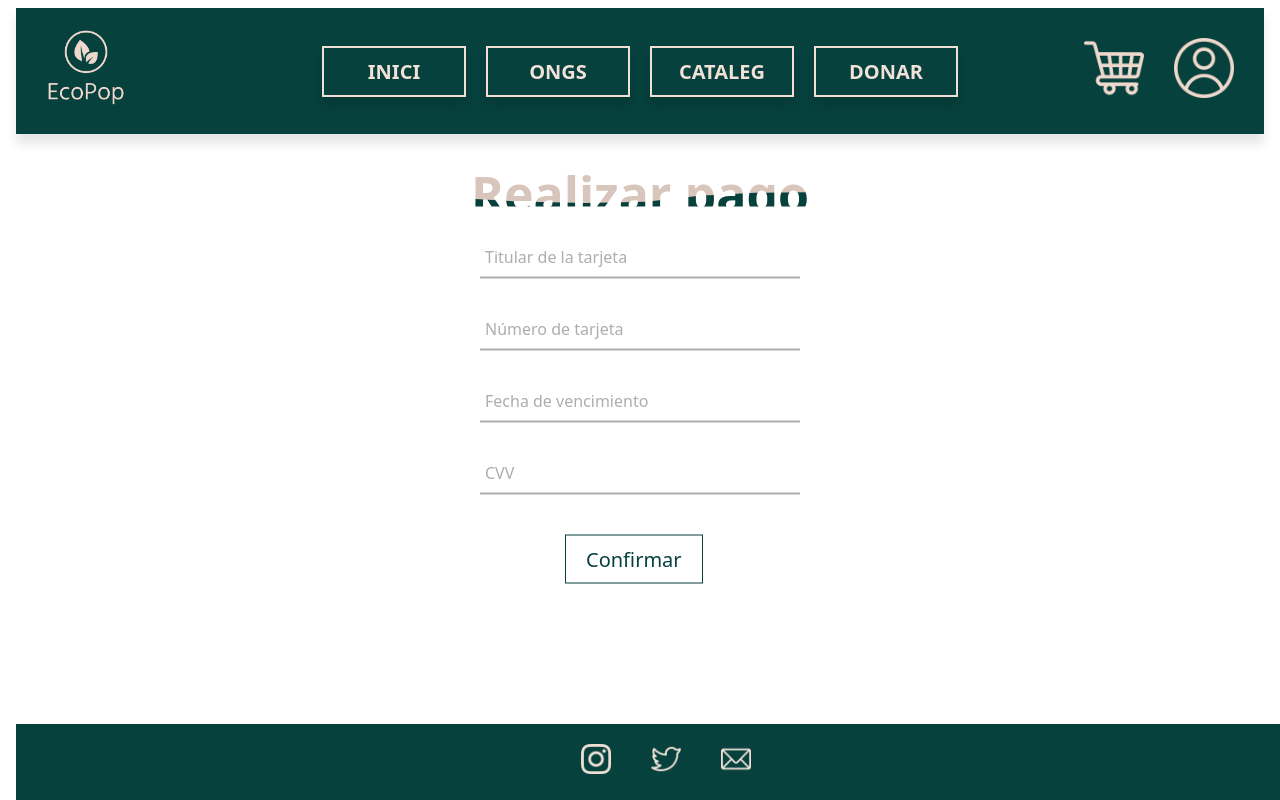
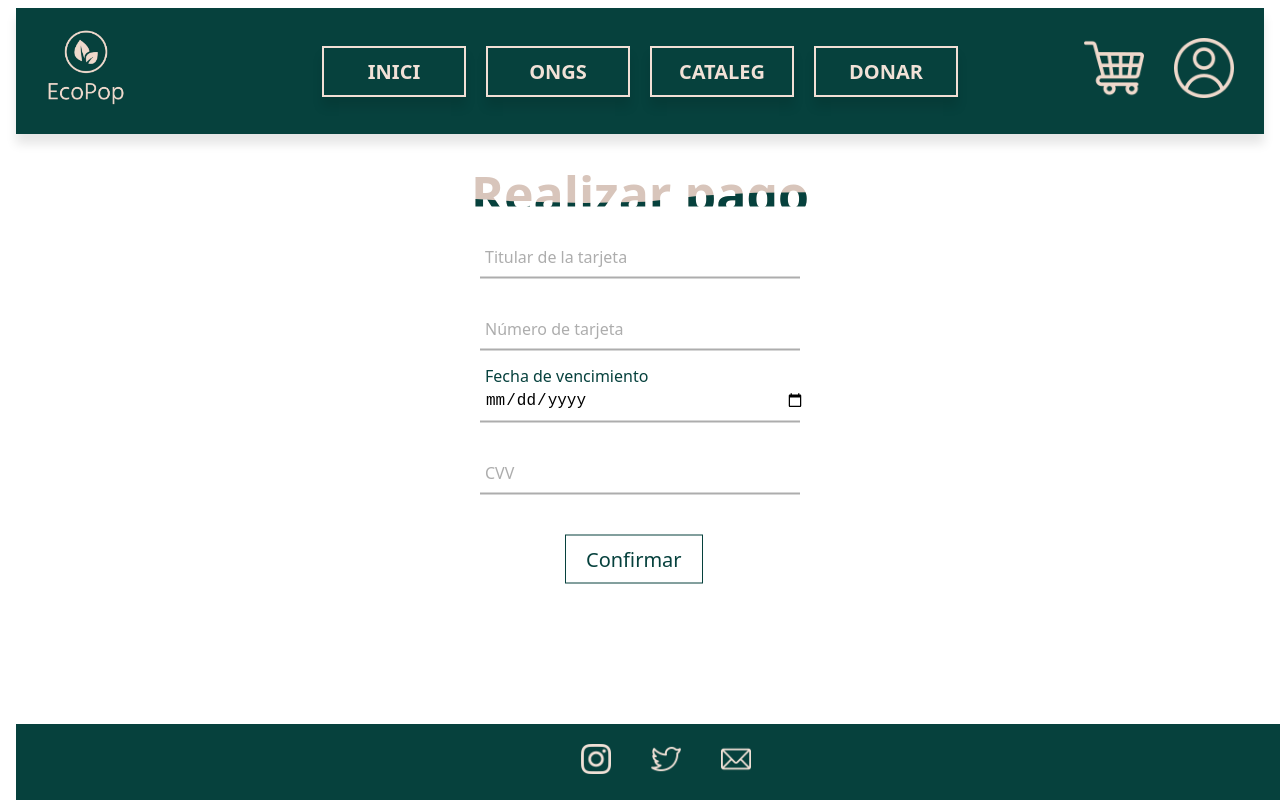
Before and after one commit to GabrielNevessSousa/EcoPop, an Angular app in the folder EcoPop_Angular/: page /realizar-pago in a window 1280 px wide. Built offline with nearby package versions, Linux system fonts and the light colour scheme.

Commit message:
realizar pago

```diff
--- a/EcoPop_Angular/src/app/realizar-pago/realizar-pago.component.css
+++ b/EcoPop_Angular/src/app/realizar-pago/realizar-pago.component.css
@@ -187,6 +187,61 @@ button[type="submit"]{
         height: 180%;
     }
 
+    form .fecha{
+        position: relative;
+        border-bottom: 2px solid #adadad;
+        margin: 30px 0;
+    }
+
+    .fecha input{
+        width: 100%;
+        padding: 0 5px;
+        height: 40px;
+        font-size: 16px;
+        border: none;
+        background: none;
+        outline: none;
+    }
+
+    .fecha label{
+        position: absolute;
+        top: 50%;
+        left: 5px;
+        color: #adadad;
+        transform: translateY(-50%);
+        font-size: 16px;
+        pointer-events: none;
+        transition: .5s;
+    }
+
+    .fecha span::before{
+        content: '';
+        position: absolute;
+        top: 40px;
+        left: 0;
+        width: 0%;
+        height: 2px;
+        background: #06413D;
+    }
+
+    .fecha input:focus ~ label,
+    .fecha input:valid ~ label{
+        top: -5px;
+        color: #06413D;
+    }
+
+    .fecha input:focus ~ label,
+    .fecha input:invalid ~ label{
+        top: -5px;
+        color: #06413D;
+    }
+
+    .fecha input:focus ~ span::before,
+    .fecha input:valid ~ span::before{
+
+            width: 100%;
+    }
+
 header {
     background-color: #fff;
     padding: 10px 0;
--- a/EcoPop_Angular/src/app/realizar-pago/realizar-pago.component.html
+++ b/EcoPop_Angular/src/app/realizar-pago/realizar-pago.component.html
@@ -1,11 +1,13 @@
 <!DOCTYPE html>
 <html lang="en">
+
 <head>
     <meta charset="UTF-8">
     <meta http-equiv="X-UA-Compatible" content="IE=edge">
     <meta name="viewport" content="width=device-width, initial-scale=1.0">
     <title>Realizar pago</title>
 </head>
+
 <body>
 
     <header>
@@ -34,24 +36,24 @@
 
         <form method="post">
             <div class="name">
-        <input type="text" formControlName="titular" required/>
+                <input type="text" formControlName="titular" required />
                 <label>Titular de la tarjeta</label>
 
             </div>
 
             <div class="name">
-        <input type="number" formControlName="numero" required/>
+                <input type="number" formControlName="numero" required />
                 <label>Número de tarjeta</label>
             </div>
 
 
-    <div class="name">
-        <input type="text" formControlName="fecha" required/>
+            <div class="fecha">
+                <input type="date" formControlName="fecha" required />
                 <label>Fecha de vencimiento</label>
             </div>
 
             <div class="name">
-        <input type="number" formControlName="cvv" required/>
+                <input type="number" formControlName="cvv" required />
                 <label>CVV</label>
             </div>
 
@@ -70,4 +72,5 @@
     </footer>
 
 </body>
+
 </html>
```
Lines whose indentation alone changed are shown as unchanged.
